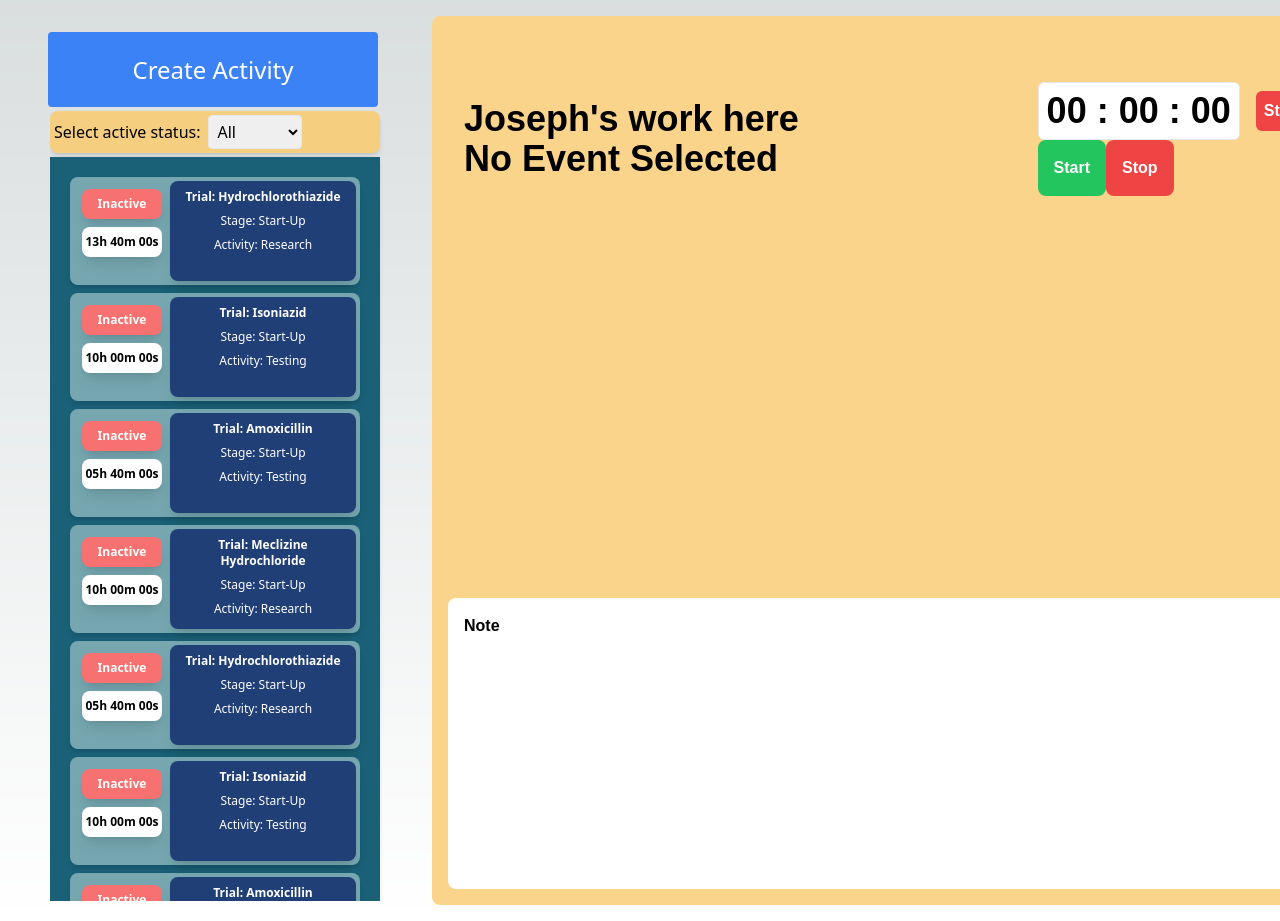
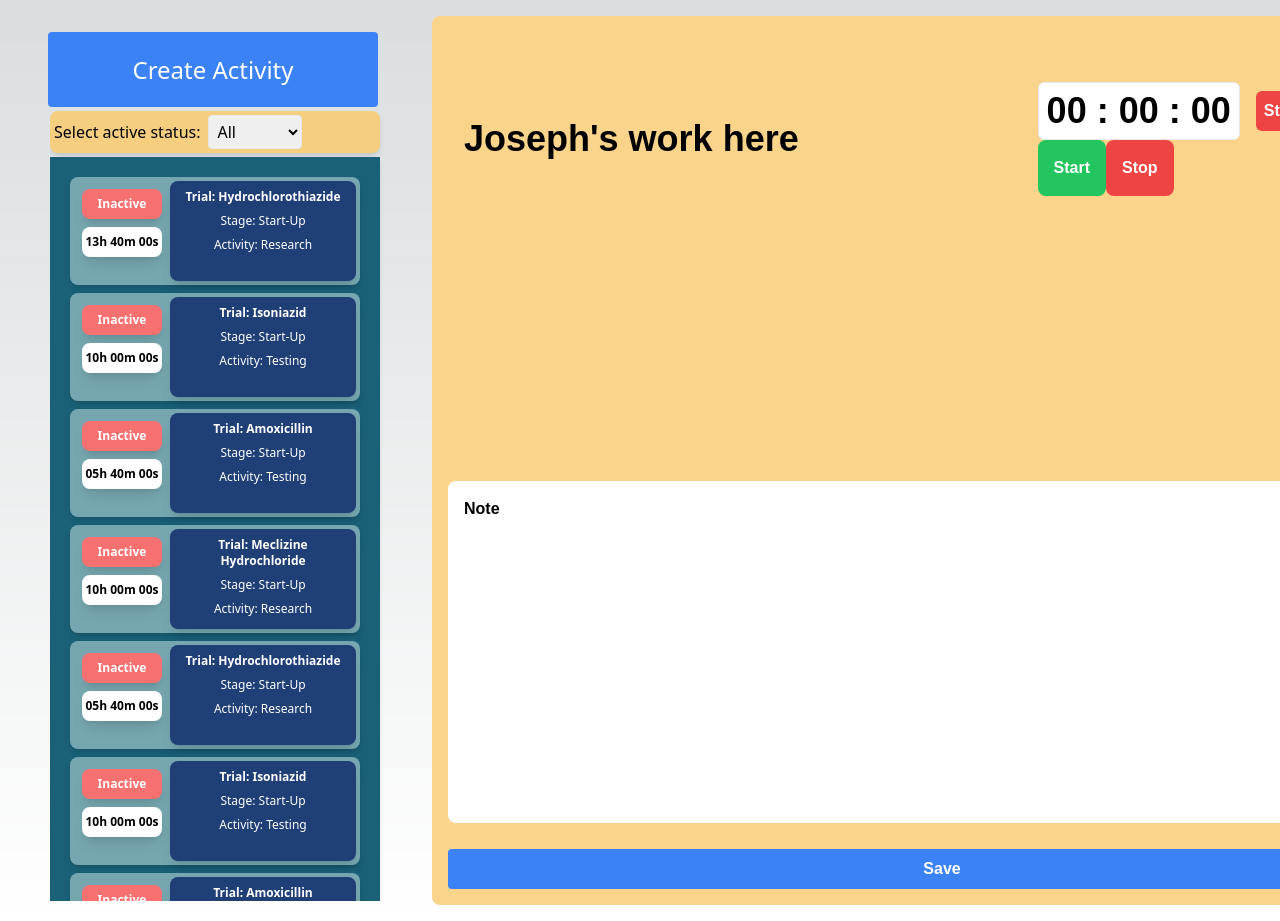
Before and after one commit to CHCTS-Microservices/TimeTracker, a Next.js app: page /main in a window 1280 px wide. Shown: the part 80-1001 px from the top of the page. Built offline with nearby package versions, Linux system fonts and the light colour scheme.

Commit message:
SidePnelLayout

```diff
--- a/src/app/main/page.tsx
+++ b/src/app/main/page.tsx
@@ -1,26 +1,12 @@
-'use client'
+
 import TimerController from "@/components/TimerController";
 import  * as Struct from '@/app/utils/types'
 import SidePanel from '@/components/SidePanel';
-import React, { useState } from 'react';
-
-
 
 export default function Page() {
 
     const events : Struct.Event[] = Struct.dummyEvent;
-
-    // const selectedEvent : Struct.Event = events[0];
-
-    // Setting up a state to track which event has been selected by the user
-    // Initially set to null, meaning no event is selected at the start
-    const [selectedEvent, setSelectedEvent] = useState<Struct.Event | null>(null);
-
-    // Handler function to update the selectedEvent state
-    // when an event is selected from the side panel
-    function handleEventSelect(event: Struct.Event) {
-        setSelectedEvent(event);
-    }
+    const selectedEvent : Struct.Event = events[0];
 
     return (
         <>
@@ -41,7 +27,7 @@ export default function Page() {
                     </button>
                     {/* Sidebar */}
                     <div className="">
-                    <SidePanel events={events} selectedEvent={selectedEvent} onEventSelect={handleEventSelect}/>
+                    <SidePanel events={events}/>
                     </div>
                 </div>
 
@@ -62,20 +48,25 @@ export default function Page() {
                             {/* First Sub-Element */}
                             <div className="bg-244982 text-4xl text-black" >
                                 Joseph's work here
-                                <p>{selectedEvent ? selectedEvent.trialName : "No Event Selected"}</p>
                             </div>
                             {/* Second Sub-Element */}
                             <div className="flex justify-between items-center" style={{width: '40%'}}>
-                                <TimerController />
+                                <TimerController event={selectedEvent}/>
                             </div>
                         </div>
                         {/* Second Element - 25% */}
                         <div  style={{ height: '25%'}}>
 
                         </div>
+
                         {/* Third Element - 25% */}
-                        <textarea className="bg-white text-black p-4 rounded-lg" style={{ height: '34%'}}>Note</textarea>
-
+                        <textarea className="bg-white text-black p-4 rounded-lg" style={{ height: '40%' }}>Note</textarea>
+                        {/* Save Button */}
+                        <button
+                            className="mt-auto bg-blue-500 text-white py-2 px-4 rounded bottom-4 right-4"
+                        >
+                            Save
+                        </button>
                     </div>
 
                 </div>
```
